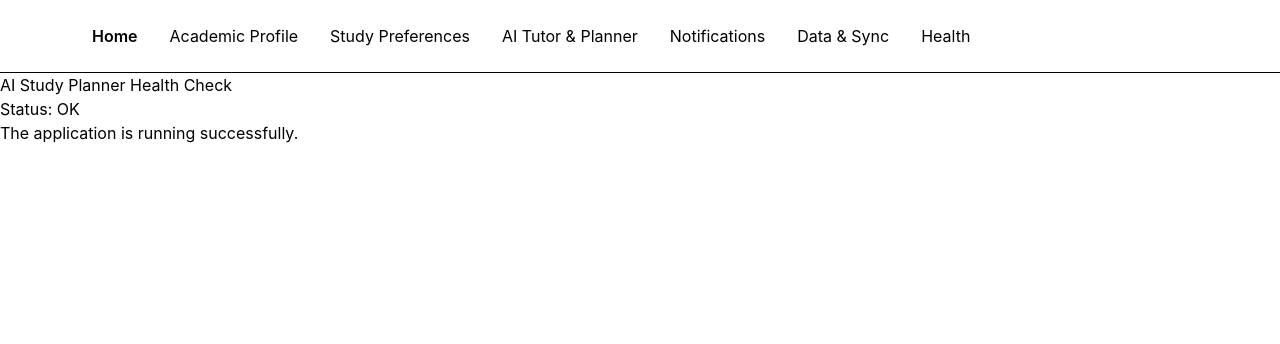
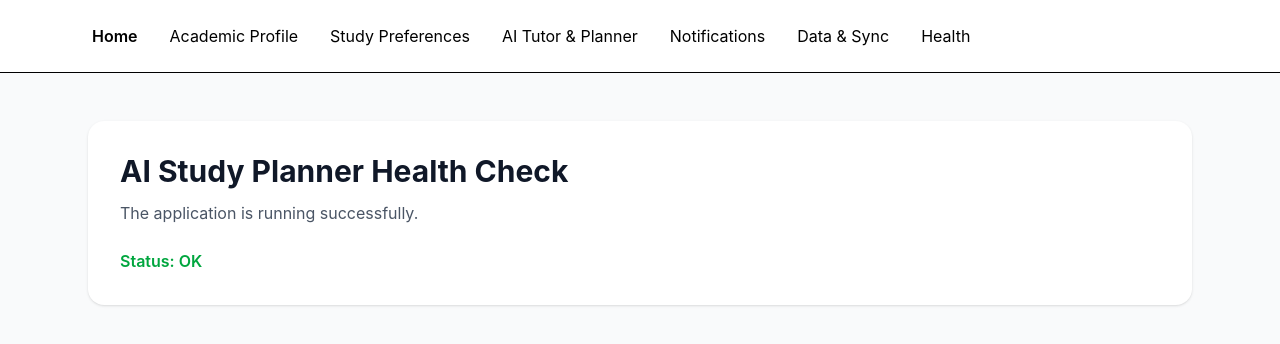
Before and after one commit to nilayvaishnava69-ops/ai-study-planner, a Next.js app: page /health in a window 1280 px wide. Shown: the top 344 px of the page. Built offline with nearby package versions, Linux system fonts and the light colour scheme.

Commit message:
feat: style placeholder pages

```diff
--- a/app/academic-profile/page.jsx
+++ b/app/academic-profile/page.jsx
@@ -1,8 +1,10 @@
+import PageContainer from '../components/PageContainer';
+
 export default function AcademicProfilePage() {
   return (
-    <main>
-      <h1>Academic Profile</h1>
-      <p>Manage your academic information and goals.</p>
-    </main>
+    <PageContainer
+      title="Academic Profile"
+      description="Manage your academic information and goals."
+    />
   );
 }
--- a/app/ai-planner/page.jsx
+++ b/app/ai-planner/page.jsx
@@ -1,8 +1,10 @@
+import PageContainer from '../components/PageContainer';
+
 export default function AIPlannerPage() {
   return (
-    <main>
-      <h1>AI Tutor & Planner</h1>
-      <p>Plan your studies and interact with your AI tutor.</p>
-    </main>
+    <PageContainer
+      title="AI Tutor & Planner"
+      description="Plan your studies and interact with your AI tutor."
+    />
   );
 }
--- /dev/null
+++ b/app/components/PageContainer.jsx
@@ -0,0 +1,19 @@
+export default function PageContainer({ title, description, children }) {
+  return (
+    <main className="min-h-screen bg-gray-50">
+      <section className="mx-auto max-w-6xl px-6 py-12">
+        <div className="rounded-2xl bg-white p-8 shadow-sm">
+          <h1 className="text-3xl font-bold text-gray-900">
+            {title}
+          </h1>
+
+          <p className="mt-3 text-gray-600">
+            {description}
+          </p>
+
+          {children}
+        </div>
+      </section>
+    </main>
+  );
+}
--- a/app/data-sync/page.jsx
+++ b/app/data-sync/page.jsx
@@ -1,8 +1,10 @@
+import PageContainer from '../components/PageContainer';
+
 export default function DataSyncPage() {
   return (
-    <main>
-      <h1>Data & Sync</h1>
-      <p>Manage your application data and synchronization settings.</p>
-    </main>
+    <PageContainer
+      title="Data & Sync"
+      description="Manage your application data and synchronization settings."
+    />
   );
 }
--- a/app/health/page.jsx
+++ b/app/health/page.jsx
@@ -1,13 +1,14 @@
+import PageContainer from '../components/PageContainer';
+
 export default function HealthPage() {
   return (
-    <main>
-      <h1>AI Study Planner Health Check</h1>
-
-      <p>Status: OK</p>
-
-      <p>
-        The application is running successfully.
+    <PageContainer
+      title="AI Study Planner Health Check"
+      description="The application is running successfully."
+    >
+      <p className="mt-6 font-semibold text-green-600">
+        Status: OK
       </p>
-    </main>
+    </PageContainer>
   );
 }
--- a/app/notifications/page.jsx
+++ b/app/notifications/page.jsx
@@ -1,8 +1,10 @@
+import PageContainer from '../components/PageContainer';
+
 export default function NotificationsPage() {
   return (
-    <main>
-      <h1>Notifications</h1>
-      <p>Manage study reminders and notification preferences.</p>
-    </main>
+    <PageContainer
+      title="Notifications"
+      description="Manage study reminders and notification preferences."
+    />
   );
 }
--- a/app/study-preferences/page.jsx
+++ b/app/study-preferences/page.jsx
@@ -1,8 +1,10 @@
+import PageContainer from '../components/PageContainer';
+
 export default function StudyPreferencesPage() {
   return (
-    <main>
-      <h1>Study Preferences</h1>
-      <p>Configure your preferred study methods and schedule.</p>
-    </main>
+    <PageContainer
+      title="Study Preferences"
+      description="Configure your preferred study methods and schedule."
+    />
   );
 }
```
